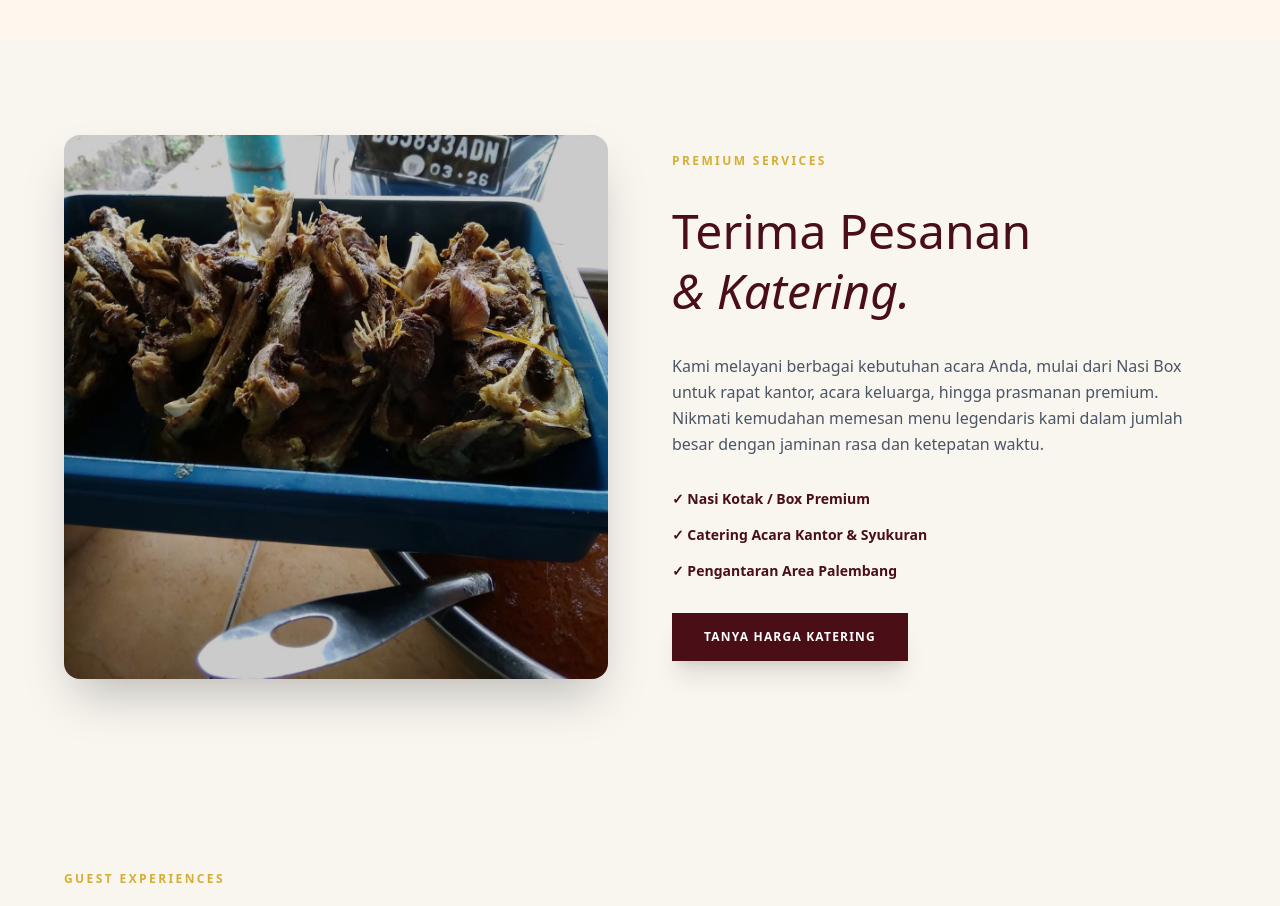
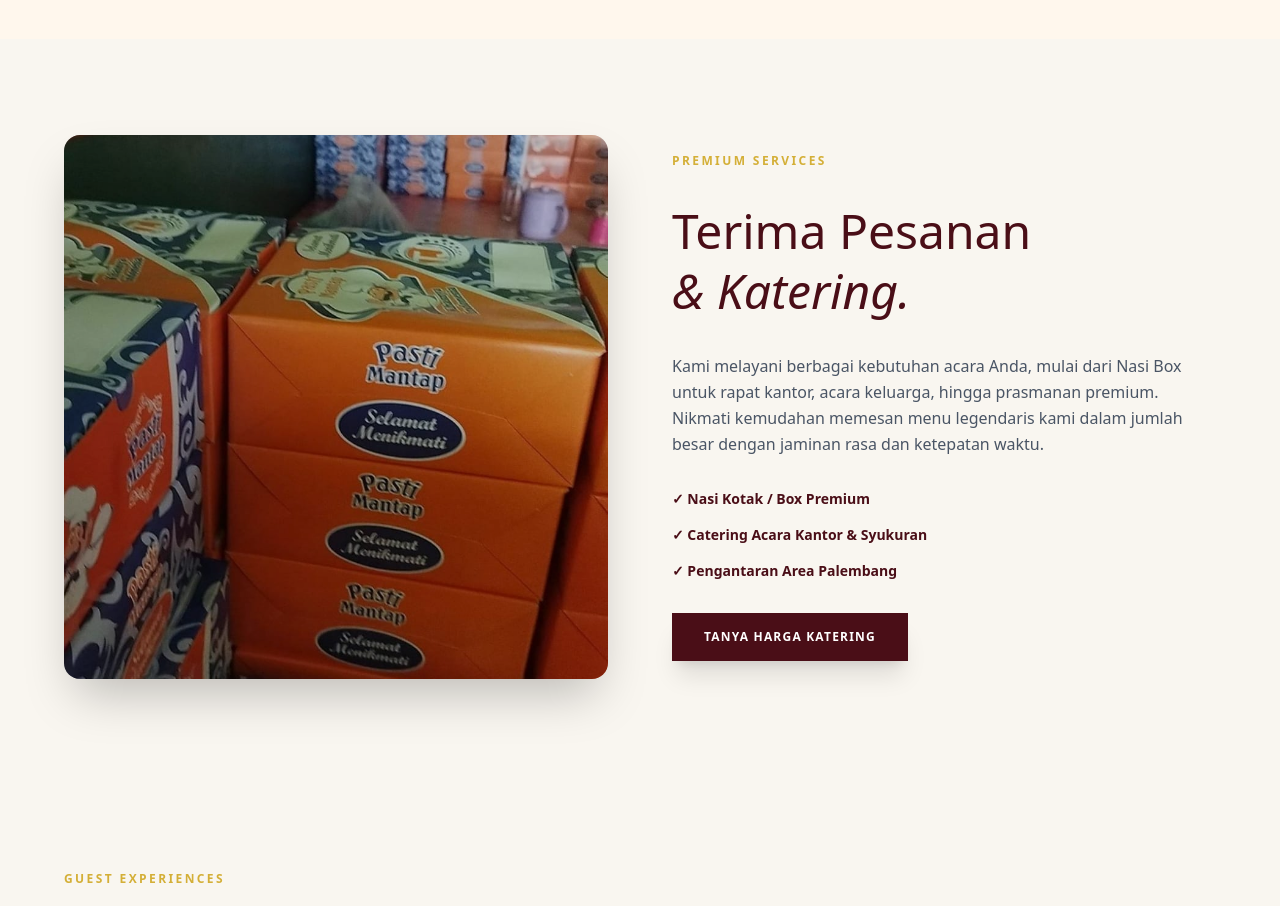
Before and after one commit to mhmmadarifin27/harapan-jaya, a Next.js app: page / in a window 1280 px wide. Shown: the part 2540-3446 px from the top of the page. Built offline with nearby package versions, Linux system fonts and the light colour scheme; a web font is replaced by a local one.

Commit message:
public/menupesanansrc/app/page.js.jpeg

```diff
--- a/src/app/page.js
+++ b/src/app/page.js
@@ -270,7 +270,7 @@ export default function Home() {
       <section id="katering" className="py-24 px-8 md:px-16 bg-padang-cream scroll-mt-20">
         <div className="max-w-6xl mx-auto flex flex-col md:flex-row items-center gap-16">
           <motion.div initial={{ opacity: 0, scale: 0.9 }} whileInView={{ opacity: 1, scale: 1 }} className="md:w-1/2 relative aspect-square w-full rounded-2xl overflow-hidden shadow-2xl">
-            <Image src="/makanan-hero-2.jpeg" alt="Catering Harapan Jaya" fill className="object-cover" />
+            <Image src="/menupesanan.jpeg" alt="Catering Harapan Jaya" fill className="object-cover" />
             <div className="absolute inset-0 bg-black/20"></div>
           </motion.div>
 
```
Also changed, not shown: public/menupesanan.jpeg (added).
